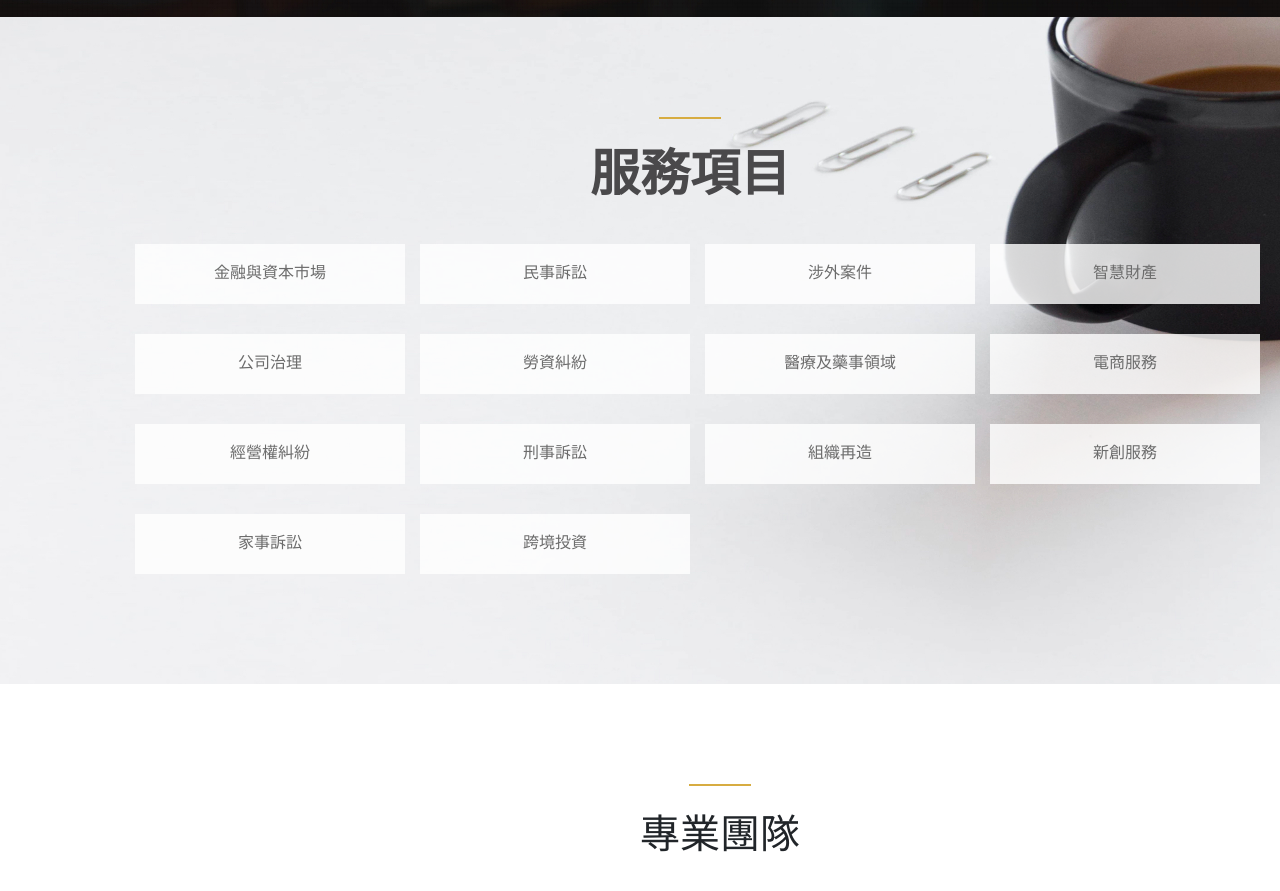
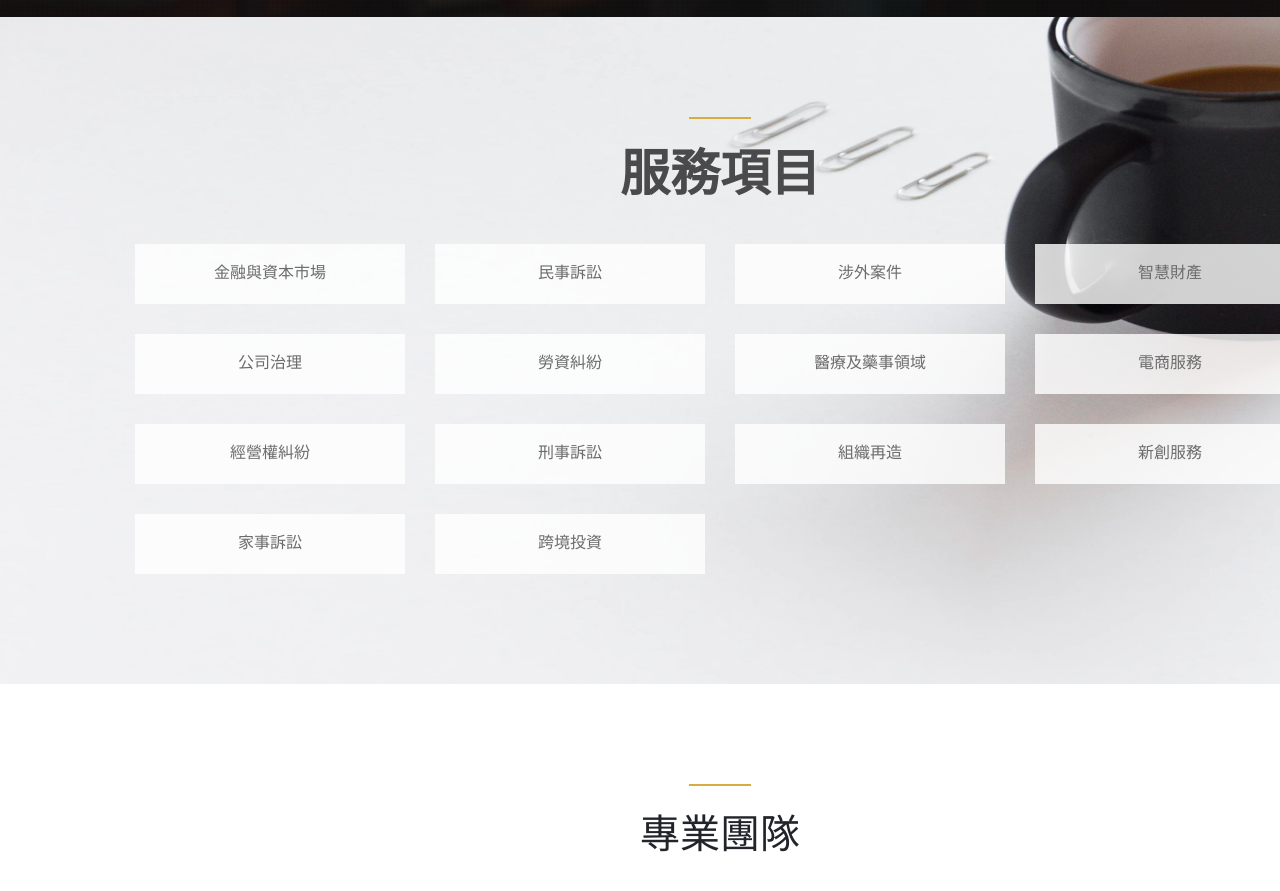
Before and after one commit to TingNgs/Front-End-HW-bootstrap, a plain HTML site: page index.html in a window 1280 px wide. Shown: the part 1649-2540 px from the top of the page. Drawn offline with Linux system fonts and the light colour scheme.

Commit message:
fix service margin bug

```diff
--- a/css/styles.css
+++ b/css/styles.css
@@ -99,7 +99,7 @@ html{
 }
 #service .caption{
     position: absolute;
-    width: 1170px;
+    width: 1200px;
     top: 14.99%;
     left: 8.33%;
 }
@@ -116,12 +116,14 @@ html{
 
 .service_box{
     height: 60px;
-    width: 270px;
+    max-width: 270px;
     background-color: rgba(255, 255, 255, 0.8);
     padding-top: 17px;
     color: #6c6c6c;
     font-size: 16px;
     margin-bottom: 30px;
+    margin-left: 15px;
+    margin-right: 15px;
 }
 
 #team .d_border{
--- a/index.html
+++ b/index.html
@@ -59,13 +59,14 @@
                 <p>因此，我們是農人，以踏實勤勉之心處事，以謙和如穗之心待人，同時也是陽光、空氣、水，要使稻穗飽滿，就必須具備天時地利與人和等一切條件，而本所的職責與期許，就是提供一切條件達於「稔」。</p>
             </div>
             <div class="row">
-            <p>若您問我們是誰？如何看待自己？我們會這樣回答：「我們是一個生態系，是大自然的一部份。」故當您有案件或事業需要協助，我們有豐富經歷化作的沃土，有完整專業團隊提供陽光、空氣、水等資源，協助您飽滿豐收。因此，若有緣分，我們誠摯歡迎您成為這個生態系的一部份，一同共存共榮。</p>
-        </div></div>
+                <p>若您問我們是誰？如何看待自己？我們會這樣回答：「我們是一個生態系，是大自然的一部份。」故當您有案件或事業需要協助，我們有豐富經歷化作的沃土，有完整專業團隊提供陽光、空氣、水等資源，協助您飽滿豐收。因此，若有緣分，我們誠摯歡迎您成為這個生態系的一部份，一同共存共榮。</p>
+            </div>
+        </div>
     </div>
     </div>
     <div id="service" class="thumbnail text-center">
         <img src="images/service-bg.jpg">
-        <div class="caption container">
+        <div class="caption container-fluid">
             <div class="row">
                 <div class="d_border"></div>
             </div>
@@ -75,55 +76,27 @@
                 </div>
             </div>
             <div class="row">
-                <div class="col-md-3">
-                    <div class="service_box">金融與資本市場</div>
-                </div>
-                <div class="col-md-3">
-                    <div class="service_box">民事訴訟</div>
-                </div>
-                <div class="col-md-3">
-                    <div class="service_box">涉外案件</div>
-                </div>
-                <div class="col-md-3">
-                    <div class="service_box">智慧財產</div>
-                </div>
+                <div class="col-md-3 service_box">金融與資本市場</div>
+                <div class="col-md-3 service_box">民事訴訟</div>
+                <div class="col-md-3 service_box">涉外案件</div>
+                <div class="col-md-3 service_box">智慧財產</div>
             </div>
             <div class="row">
-                <div class="col-md-3">
-                    <div class="service_box">公司治理</div>
+                <div class="col-md-3 service_box">公司治理</div>
+                <div class="col-md-3 service_box">勞資糾紛</a>
                 </div>
-                <div class="col-md-3">
-                    <div class="service_box">勞資糾紛</a>
-                    </div>
-                </div>
-                <div class="col-md-3">
-                    <div class="service_box">醫療及藥事領域</div>
-                </div>
-                <div class="col-md-3">
-                    <div class="service_box">電商服務</div>
-                </div>
+                <div class="col-md-3 service_box">醫療及藥事領域</div>
+                <div class="col-md-3 service_box">電商服務</div>
             </div>
             <div class="row">
-                <div class="col-md-3">
-                    <div class="service_box">經營權糾紛</div>
-                </div>
-                <div class="col-md-3">
-                    <div class="service_box">刑事訴訟</div>
-                </div>
-                <div class="col-md-3">
-                    <div class="service_box">組織再造</div>
-                </div>
-                <div class="col-md-3">
-                    <div class="service_box">新創服務</div>
-                </div>
+                <div class="col-md-3 service_box">經營權糾紛</div>
+                <div class="col-md-3 service_box">刑事訴訟</div>
+                <div class="col-md-3 service_box">組織再造</div>
+                <div class="col-md-3 service_box">新創服務</div>
             </div>
             <div class="row">
-                <div class="col-md-3">
-                    <div class="service_box">家事訴訟</div>
-                </div>
-                <div class="col-md-3">
-                    <div class="service_box">跨境投資</div>
-                </div>
+                <div class="col-md-3 service_box">家事訴訟</div>
+                <div class="col-md-3 service_box">跨境投資</div>
             </div>
         </div>
     </div>
```
